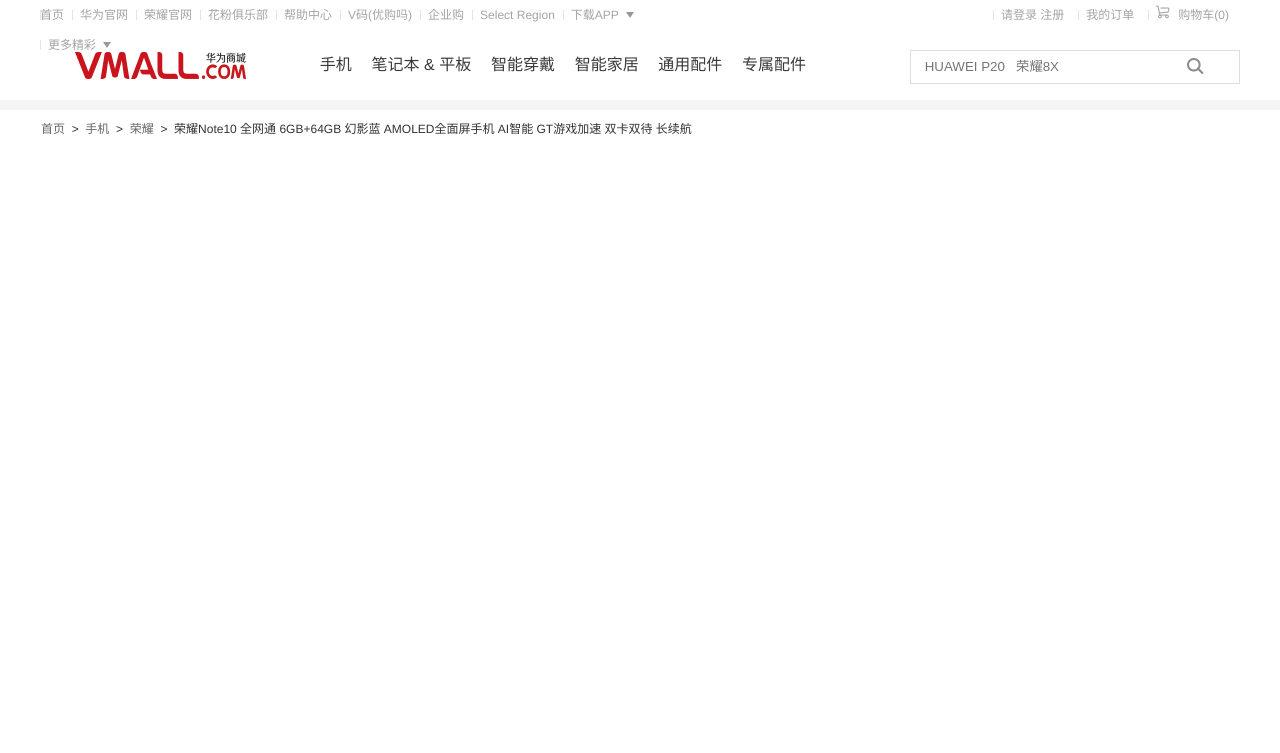
After one commit to xiaoxiayan/huawei, a PHP site: page /shopxq.html in a window 1280 px wide. The commit adds this page. Shown: the top 753 px of the page. Run offline with PHP 8.4, Linux system fonts and the light colour scheme.

Commit message:
购物车

```diff
--- /dev/null
+++ b/css/shopxq.css
@@ -0,0 +1,348 @@
+html,
+body,
+div,
+dl,
+dt,
+dd,
+ul,
+ol,
+li,
+h1,
+h2,
+h3,
+h4,
+h5,
+h6,
+pre,
+code,
+form,
+fieldset,
+legend,
+input,
+textarea,
+p,
+blockquote,
+th,
+td,
+hr,
+button,
+article,
+aside,
+details,
+figcaption,
+figure,
+footer,
+header,
+hgroup,
+menu,
+nav,
+section {
+	margin: 0;
+	padding: 0;
+}
+ol,
+ul {
+	list-style: none
+}
+h1,
+h2,
+h3,
+h4,
+h5,
+h6 {
+	font-weight: normal;
+}
+a {
+	text-decoration: none;
+}
+body{
+	background: #f5f5f5;
+	font: 12px/1.5 "Helvetica Neue",Helvetica,Arial,"Microsoft Yahei","Hiragino Sans GB","Heiti SC","WenQuanYi Micro Hei",sans-serif
+}
+/*顶部*/
+/*头部*/
+
+#layout {
+	height: 30px;
+	background:#fff;
+	width: 100%;
+}
+
+.layoutbox {
+	height: 30px;
+	width: 1200px;
+	margin: 0 auto;
+	background: white;
+}
+
+.layouLEft {
+	float: left;
+	width: 680px;
+	height: 30px;
+	line-height: 30px;
+	/*display: flex;
+	justify-content: space-around;*/
+}
+.layouLEft li{
+	float: left;
+	position: relative;
+}
+.layouLEft li a {
+	padding: 0 8px;
+	float: left;
+	color: #a4a4a4;
+	font-size: 12px;
+}
+
+#onea{
+	padding-left: 0
+}
+
+.layouLEft li::before {
+	content: " ";
+	background: #e4e4e4;
+	width: 1px;
+	height: 10px;
+	display: inline-block;
+	position: absolute;
+	top: 10px;
+    	left: 0;
+	/*margin-right:2px;*/
+}
+.APP {
+	position: relative;
+}
+
+.sanjiao {
+	display: inline-block;
+	border-left: 4px solid transparent;
+	border-right: 4px solid transparent;
+	border-top: 6px solid #999;
+	margin-bottom: 1px;
+}
+
+.APP:hover.sanjiao {
+	border-bottom: 6px solid #999;
+	border-top: 0;
+}
+.erwei {
+	width: 150px;
+	height: 140px;
+	position: absolute;
+	/*background: #007DFF;*/
+	left: -90px;
+	/*border: 1px solid #007AD9;*/
+}
+.erwei {
+	text-align: center;
+	display: none;
+}
+
+.erwei img {
+	margin-top: 20px;
+}
+
+.APP:hover .erwei {
+	display: block;
+	background: #fff;
+	z-index: 10;
+}
+
+.morejc:hover.sanjiao {
+	border-bottom: 6px solid #999;
+	border-top: 0;
+}
+
+.morejc {
+	position: relative;
+}
+
+.more {
+	width: 162px;
+	height: 147px;
+	border: 1px solid #ededed;
+	position: absolute;
+	display: none;
+	right: 0;
+	top: 30px
+}
+
+.morejc:hover .more {
+	display: block;
+	background: #fff;
+	z-index: 10;
+}
+
+.more>div>dt>a {
+	float: none;
+	display: block;
+	text-align: center;
+}
+
+.more div {
+	padding: 9px 9px 10px 9px;
+}
+/*右边*/
+.layouRIght {
+	float: right;
+	width: 250px;
+	height: 30px;
+	line-height: 30px;
+	display: flex;
+	justify-content: space-around;
+	font-size: 12px;
+}
+.layouRIght .icon {
+	display: inline-block;
+	width: 14px;
+	height: 14px;
+	padding-left: 8px;
+	background: url(../img/icon-common.png) no-repeat 0px 0px;
+}
+.layouRIght li{
+	float: left;
+	padding: 0 8px;
+            position: relative;
+
+}
+.layouRIght li a{
+        color: #a4a4a4;
+}
+#landing,#register{
+	padding: 0;
+}
+#register{
+	width: 30px;
+}
+#landing{
+	width: 36px;
+}
+.layouRIght li::before {
+    content: "";
+    width: 1px;
+    height: 10px;
+    display: block;
+    position: absolute;
+    top: 10px;
+    left: 0;
+    background: #e4e4e4;
+}
+.Shopcar{
+	position: relative;
+}
+.shopcar {
+	position:absolute;
+	width:460px;
+	height:230px;
+	top: 30px;
+    right: 0;
+	text-align: center;
+	font-size: 14px;
+	color: #a4a4a4;
+	border: 1px solid #ededed;
+	text-align:center;
+	display: none;
+}
+.shopcar>img{
+		margin-top:50px
+}
+.Shopcar:hover .shopcar{
+	display: block;
+}
+/*头部*/
+.header{
+	height: 70px;
+	background: #fff;
+}
+.headerbox {
+	width:1200px;
+	margin: 0 auto;
+	display: flex;
+	justify-content:space-between;
+	height:50px;
+	padding:10px 0;
+
+}
+.headerCenter{
+	line-height:50px;
+	margin-right: 64px;
+	font-size: 16px;
+	width:506px;
+	display: flex;
+	justify-content:space-around;
+	position: relative;
+}
+.headerCenter>a>span{
+	color: #3a3a3a;
+}
+.sousuo{
+	width: 330px;
+	height:32px;
+	margin-top:10px;
+}
+.sousuo form{
+	float: right;
+	width: 328px;
+	height: 32px;
+	    border: 1px solid #ddd;
+}
+.sousuo input{
+    background: #fff;
+    border: 0;
+    color: #3a3a3a;
+    width: 260px;
+    padding-left: 10px;
+    height: 32px;
+    line-height: 32px;
+    display: inline-block;
+    outline:none;
+}
+.headerCenter a:hover{
+	 color: #ca141d;
+	 border-bottom: #ca141d 3px solid;
+}
+#finden{
+	padding-left: 0px;
+	width: 30px;
+	height: 30px;
+	background: url(../img/icon-common.png) no-repeat 0px -21px;
+}
+#showOfheader{
+	width: 1200px;
+	height: 260px;
+	position: absolute;
+	top:60px;
+	/*background: #00B5E2;*/
+	left: -273px;
+	display: none;
+}
+/*高度盒子*/
+.h_10{
+height: 10px;
+clear: both;
+font-size: 1px;
+line-height: 1px;
+}
+/*主体*/
+#Tbody{
+	height:644px;
+	background: #fff;
+}
+.Tbody_box{
+	height: 644px;
+	width:1200px;
+	margin: auto;
+}
+.one{
+	height:30px;
+	width: 1200px;
+}
+.one>div{
+	padding-top: 10px;
+	margin-left: 1px;
+	color: #333;
+}
+.one>div>a{
+	    color: #666;
+    font-family: \5FAE\8F6F\96C5\9ED1,\5B8B\4F53;
+}
--- /dev/null
+++ b/shopxq.html
@@ -0,0 +1,141 @@
+<!DOCTYPE html>
+<html>
+	<head>
+		<meta charset="UTF-8">
+		<title></title>
+		<link rel="stylesheet" href="css/shopxq.css" />
+	</head>
+	<body>
+			<!--头部-->
+		<div id="layout">
+			<div class="layoutbox">
+				<ul class="layouLEft">
+					<li>
+						<a href="" id="onea">首页</a>
+					</li>
+					<li>
+						<a href="">华为官网</a>
+					</li>
+					<li>
+						<a href="">荣耀官网</a>
+					</li>
+					<li>
+						<a href="">花粉俱乐部</a>
+					</li>
+					<li>
+						<a href="">帮助中心</a>
+					</li>
+					<li>
+						<a href="">V码(优购吗)</a>
+					</li>
+					<li>
+						<a href="">企业购</a>
+					</li>
+					<li>
+						<a href="">Select Region</a>
+					</li>
+					<li class="APP">
+						<a href="">下载APP&nbsp
+							<div class="sanjiao"></div>
+							<div class="erwei"><img src="img/eweima.png" />
+								<p>扫一扫，下载客户端</p>
+							</div>
+						</a>
+					</li>
+					<li class="morejc">
+						<a href="">更多精彩&nbsp
+							<div class="sanjiao"></div>
+							<div class="more">
+								<div>
+									<dt><a href="">EMUI</a></dt>
+									<dt><a href="">应用市场</a></dt>
+									<dt><a href="">华为终端空间</a></dt>
+									<dt><a href="">开发者联盟</a></dt>
+								</div>
+							</div>
+						</a>
+					</li>
+				</ul>
+				<!--顶部右边-->
+				<ul class="layouRIght">
+					<li>
+						<a href="" id="landing">请登录</a>
+						<a href="" id="register">注册</a>
+					</li>
+					<li>
+						<a href="">我的订单</a>
+					</li>
+					<!--购物车模块-->
+					<li class="Shopcar">
+						<a href="">
+							<div class="icon"></div>购物车(0)
+							<div class="shopcar">
+								<img src="img/che3.png" />
+								<p>您的购物车是空的，赶紧去选购吧~</p>
+							</div>
+						</a>
+					</li>
+				</ul>
+			</div>
+		</div>
+				<div class="header">
+			<div class="headerbox">
+				<!--LOGO-->
+				<div>
+					<h1><img src="img/logo8.png" alt="" /></h1>
+				</div>
+				<!--中间文字-->
+				<div class="headerCenter">
+					<a href="">
+						<span>手机</span>
+					</a>
+					<a href="">
+						<span>笔记本 & 平板</span>
+					</a>
+					<a href="">
+						<span>智能穿戴</span>
+					</a>
+					<a href="">
+						<span>智能家居</span>
+					</a>
+					<a href="">
+						<span>通用配件</span>
+					</a>
+					<a href="">
+						<span>专属配件</span>
+					</a>
+					<div id="showOfheader">
+						你好世界
+					</div>
+				</div>
+				<!--搜索框-->
+				<div class="sousuo">
+					<form action="" method="GET">
+						<input type="text" name="" id="" value="" placeholder=" HUAWEI P20   荣耀8X"/>
+						<input type="submit" name="" id="finden" value=" " />
+					</form>
+				</div>
+			</div>
+		</div>
+		<!--高度盒子，外加清除浮动-->
+		<div class="h_10"></div>
+		<!--中间主体，放大镜和加入购物车功能-->
+		<div id="Tbody">
+			<div class="Tbody_box">
+				<!--第一行，-->
+				<div class="one">
+					<div>
+						<a href="firstye.html">首页</a>
+						&nbsp;>&nbsp;
+						<a href="">手机</a>
+							&nbsp;>&nbsp;
+						<a href="">荣耀</a>
+							&nbsp;>&nbsp;
+						<span>荣耀Note10 全网通 6GB+64GB 幻影蓝 AMOLED全面屏手机 AI智能 GT游戏加速 双卡双待 长续航</span>
+					</div>
+				</div>
+			</div>
+			<div class="h_10"></div>
+		</div>
+	</body>
+</html>
```
Also changed, not shown: css/first.css (+13 -13 lines), firstye.html (+10 -32 lines), js/firstye.js (+79 -24 lines), img/20181009151849755.png (added), img/20181009152039820.png (added), img/20181011180426526.jpg (added), img/20181012095542157.jpg (added), img/logo8.png (added).
